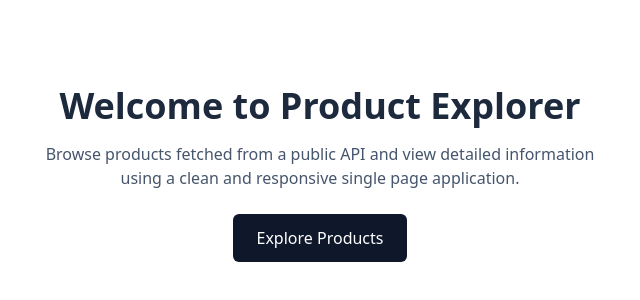
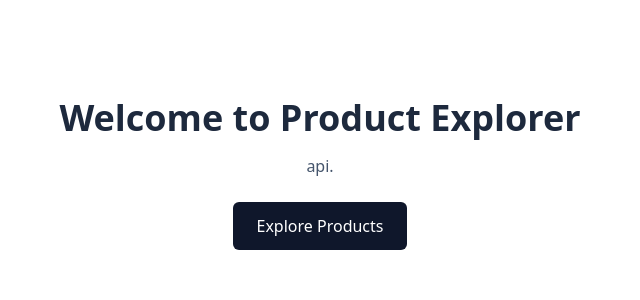
Before and after one commit to techieshruti/SPA_Project_Assesment, a React (Vite) app: page / in a window 1280 px wide. Shown: the part 194-494 px from the top of the page, without its empty margins (320-960 px from the left). Built offline with nearby package versions, Linux system fonts and the light colour scheme.

Commit message:
added Home component

```diff
--- a/src/pages/Home.jsx
+++ b/src/pages/Home.jsx
@@ -5,12 +5,13 @@ const Home = () => {
     <div>
         <div className="min-h-[calc(100vh-64px)] flex items-center justify-center px-6">
       <div className="max-w-xl text-center">
+        {/* heading */}
         <h1 className="text-3xl md:text-4xl font-bold text-slate-800 mb-4">
           Welcome to Product Explorer
         </h1>
+
         <p className="text-slate-600 mb-6">
-          Browse products fetched from a public API and view detailed information
-          using a clean and responsive single page application.
+          api.
         </p>
         <button className="bg-slate-900 text-white px-6 py-3 rounded-md hover:bg-slate-800 transition">
           Explore Products
```
